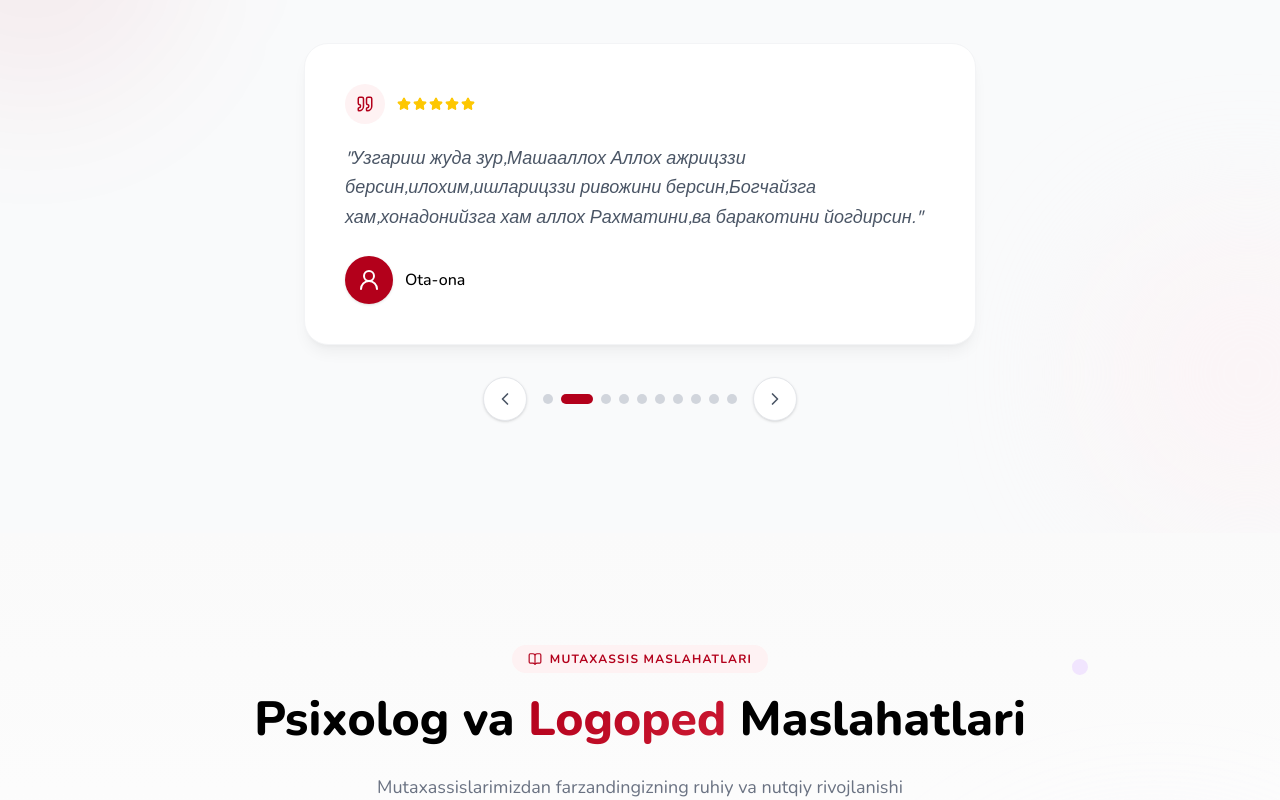
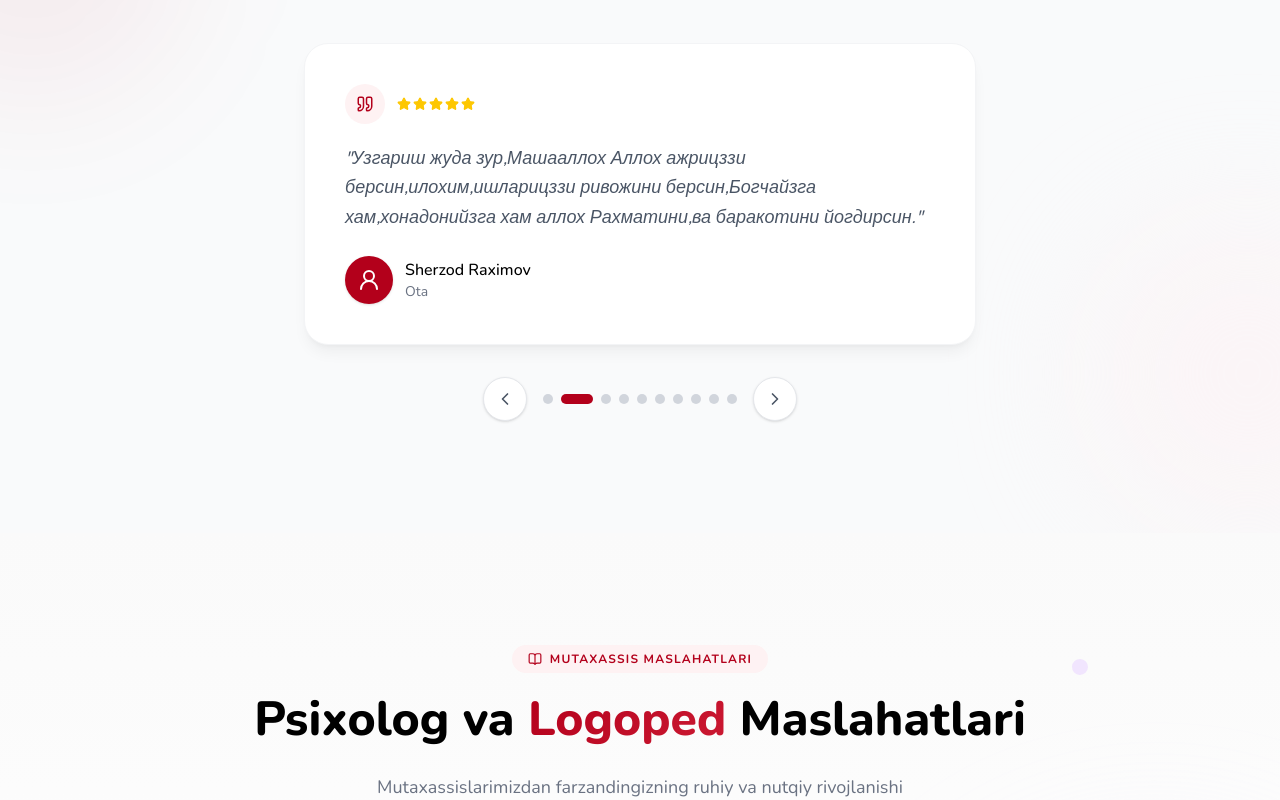
Before and after one commit to ZeroHacker557/imperial-kids, a React (Vite) app: page / in a window 1280 px wide. Shown: the part 11200-12000 px from the top of the page. Built offline with nearby package versions, Linux system fonts and the light colour scheme.

Commit message:
update final

```diff
--- a/src/components/Testimonials.tsx
+++ b/src/components/Testimonials.tsx
@@ -7,60 +7,70 @@ const testimonialKeys = [
   {
     key: 't1',
     name: 'Nilufar Karimova',
+    role: 'Ona',
     rating: 5,
     avatar: User,
   },
   {
     key: 't2',
-    name: 'Sardor Rustamov',
+    name: 'Sherzod Raximov',
+    role: 'Ota',
     rating: 5,
     avatar: UserRound,
   },
   {
     key: 't3',
     name: 'Madina Azimova',
+    role: 'Ona',
     rating: 5,
     avatar: User,
   },
   {
     key: 't4',
     name: 'Bobur Aliyev',
+    role: 'Ota',
     rating: 5,
     avatar: UserRound,
   },
   {
     key: 't5',
     name: 'Shoira Toshmatova',
+    role: 'Ona',
     rating: 5,
     avatar: User,
   },
   {
     key: 't6',
     name: 'Kamola Ahmedova',
+    role: 'Ona',
     rating: 5,
     avatar: UserRound,
   },
   {
     key: 't7',
     name: 'Jasur Umarov',
+    role: 'Ota',
     rating: 5,
     avatar: User,
   },
   {
     key: 't8',
-    name: 'Nigora Saliyeva',
+    name: 'Nigora Salimova',
+    role: 'Ona',
     rating: 5,
     avatar: UserRound,
   },
   {
     key: 't9',
     name: 'Alisher Zokirov',
+    role: 'Ota',
     rating: 5,
     avatar: User,
   },
   {
     key: 't10',
     name: 'Feruza Ismoilova',
+    role: 'Ona',
     rating: 5,
     avatar: UserRound,
   },
@@ -152,7 +162,8 @@ export default function Testimonials() {
                 <testm.avatar size={24} />
               </div>
               <div>
-                <p className="font-heading font-medium text-black">{t('testimonials.parent')}</p>
+                <p className="font-heading font-medium text-black">{testm.name}</p>
+                <p className="text-sm text-gray-500">{testm.role}</p>
               </div>
             </div>
           </motion.div>
```
